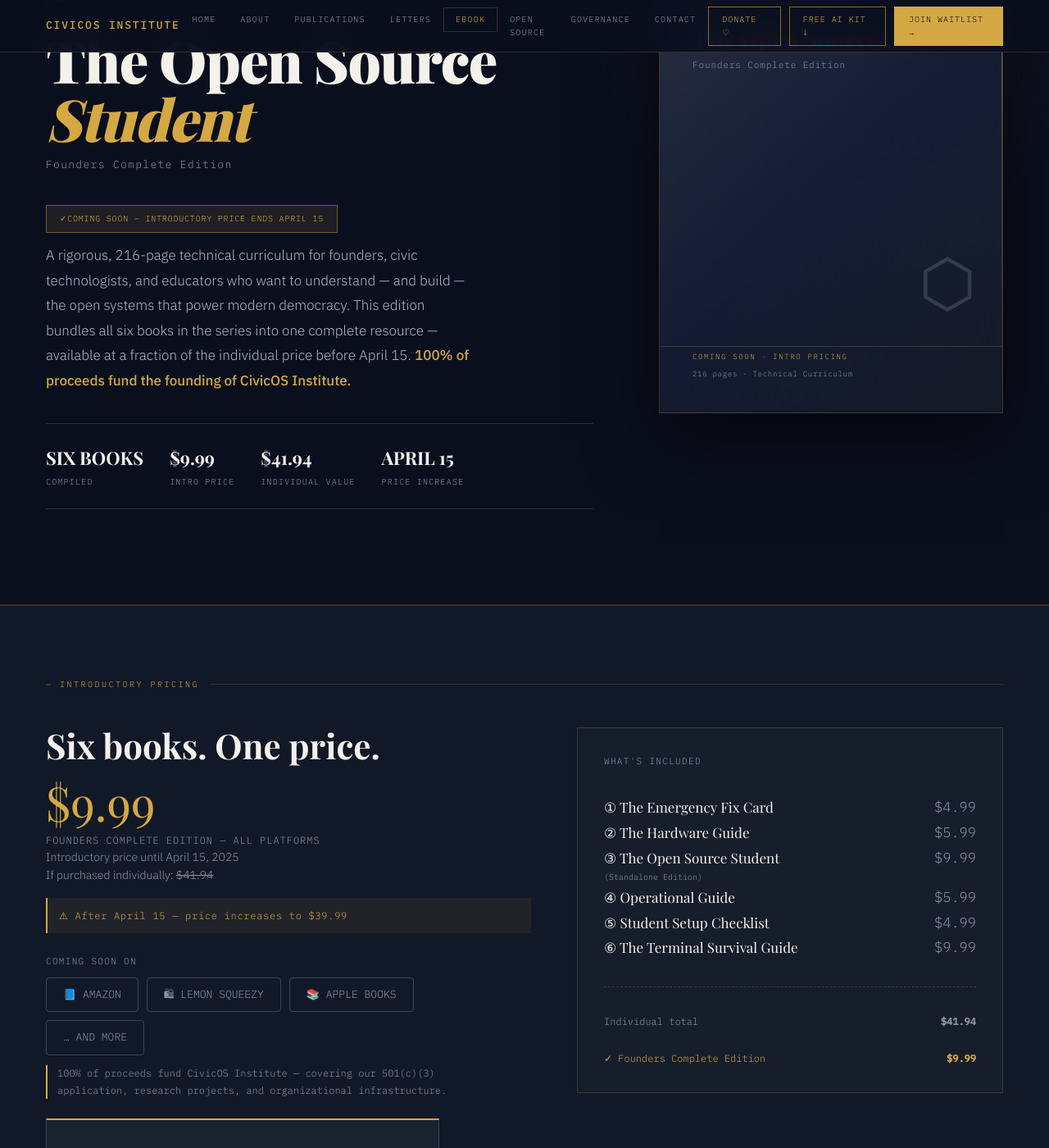
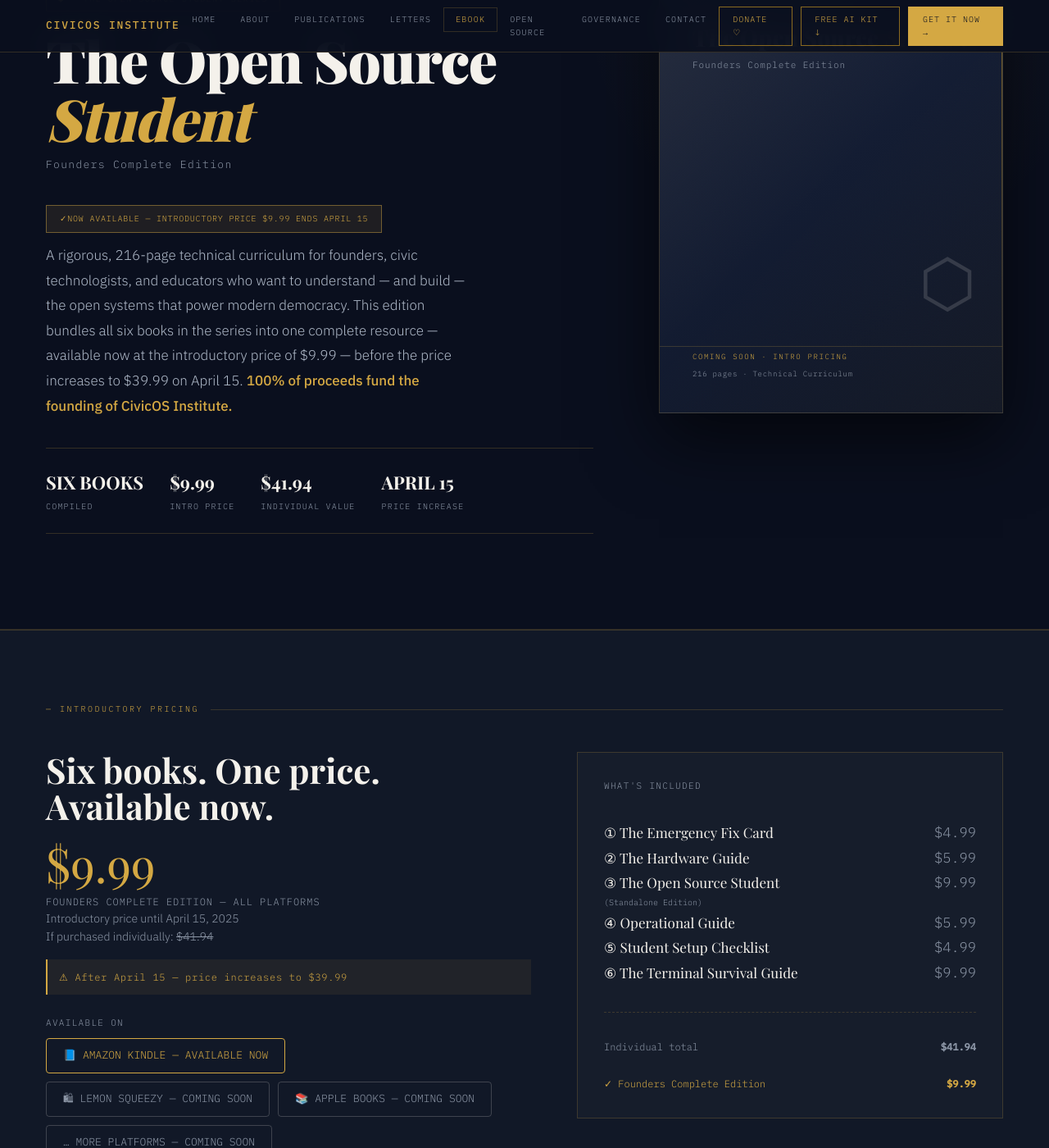
Before and after one commit to CivicOSInstitute/civicos-institute.github.io, a Jekyll site: the page built from ebook.html, in a window 1280 px wide and 1400 px high, scrolled down 216 px. Shown: the whole window at 82% size. Built offline with Jekyll 4.4.1, drawn with Linux system fonts in a browser that asks for light colours; some web fonts are replaced; some of the changed text lies outside the part shown.

Commit message:
flip ebook page live: now available on Amazon Kindle at .99 intro pricing

```diff
--- a/_includes/nav.html
+++ b/_includes/nav.html
@@ -16,6 +16,6 @@
   <div class="nav-right">
     <a href="https://www.gofundme.com/f/help-launch-the-civicos-institute" target="_blank" rel="noopener" class="btn-nav-outline">Donate ♡</a>
     <a href="{{ '/publications/' | relative_url }}" class="btn-nav-outline">Free AI Kit ↓</a>
-    <a href="{{ '/ebook/#waitlist' | relative_url }}" class="btn-nav-solid">Join Waitlist →</a>
+    <a href="https://www.amazon.com/dp/B0GQ5JM6LT" target="_blank" rel="noopener" class="btn-nav-solid">Get It Now →</a>
   </div>
 </nav>
--- a/ebook.html
+++ b/ebook.html
@@ -10,8 +10,8 @@
       <div class="ebook-series">— THE OPEN SOURCE STUDENT SERIES</div>
       <h1 class="au">The Open Source <em>Student</em></h1>
       <div class="ebook-edition au d1">Founders Complete Edition</div>
-      <div class="book-badge" style="display:inline-block;margin:10px 0 12px;background:rgba(212,168,67,0.10);border:1px solid rgba(212,168,67,0.45);color:var(--amber);font-family:var(--mono);text-transform:uppercase;letter-spacing:.08em;padding:8px 16px;">COMING SOON — INTRODUCTORY PRICE ENDS APRIL 15</div>
-      <p class="ebook-tagline au d2">A rigorous, 216-page technical curriculum for founders, civic technologists, and educators who want to understand — and build — the open systems that power modern democracy. This edition bundles all six books in the series into one complete resource — available at a fraction of the individual price before April 15. <strong style="color:var(--amber);font-weight:500;">100% of proceeds fund the founding of CivicOS Institute.</strong></p>
+      <div class="book-badge" style="display:inline-block;margin:10px 0 12px;background:rgba(212,168,67,0.10);border:1px solid rgba(212,168,67,0.45);color:var(--amber);font-family:var(--mono);text-transform:uppercase;letter-spacing:.08em;padding:8px 16px;">NOW AVAILABLE — INTRODUCTORY PRICE $9.99 ENDS APRIL 15</div>
+      <p class="ebook-tagline au d2">A rigorous, 216-page technical curriculum for founders, civic technologists, and educators who want to understand — and build — the open systems that power modern democracy. This edition bundles all six books in the series into one complete resource — available now at the introductory price of $9.99 — before the price increases to $39.99 on April 15. <strong style="color:var(--amber);font-weight:500;">100% of proceeds fund the founding of CivicOS Institute.</strong></p>
       <div class="ebook-meta-row au d3">
         <div class="emeta">
           <div class="emeta-val">SIX BOOKS</div>
@@ -52,7 +52,7 @@
     <div class="section-label">— INTRODUCTORY PRICING</div>
     <div style="display:grid;grid-template-columns:1fr 520px;gap:56px;align-items:start;" class="fi">
       <div>
-        <h2 style="font-family:var(--serif);font-size:42px;font-weight:700;line-height:1.05;margin-bottom:18px;">Six books. One price.</h2>
+        <h2 style="font-family:var(--serif);font-size:42px;font-weight:700;line-height:1.05;margin-bottom:18px;">Six books. One price. Available now.</h2>
         <div style="font-size:58px;font-family:var(--serif);line-height:1;color:var(--amber);">$9.99</div>
         <p style="font-family:var(--mono);font-size:12px;letter-spacing:.08em;text-transform:uppercase;color:var(--grey);margin-top:8px;">Founders Complete Edition — All Platforms</p>
         <p style="color:var(--grey);font-size:14px;">Introductory price until April 15, 2025</p>
@@ -60,25 +60,21 @@
         <div style="background:rgba(212,168,67,.08);border-left:2px solid var(--amber);padding:12px 14px;margin:16px 0;font-family:var(--mono);font-size:12px;color:var(--amber);letter-spacing:.06em;">⚠ After April 15 — price increases to $39.99</div>
 
         <div style="margin-top:26px;max-width:560px;">
-          <div style="font-family:var(--mono);font-size:11px;letter-spacing:.12em;text-transform:uppercase;color:var(--grey);margin-bottom:10px;">COMING SOON ON</div>
+          <div style="font-family:var(--mono);font-size:11px;letter-spacing:.12em;text-transform:uppercase;color:var(--grey);margin-bottom:10px;">AVAILABLE ON</div>
           <div style="display:flex;flex-wrap:wrap;gap:10px;">
-            <span style="background:transparent;border:1px solid rgba(244,241,235,0.2);border-radius:4px;padding:10px 20px;font-family:var(--mono);font-size:13px;text-transform:uppercase;color:#8B95A5;">📘 Amazon</span>
-            <span style="background:transparent;border:1px solid rgba(244,241,235,0.2);border-radius:4px;padding:10px 20px;font-family:var(--mono);font-size:13px;text-transform:uppercase;color:#8B95A5;">🛍 Lemon Squeezy</span>
-            <span style="background:transparent;border:1px solid rgba(244,241,235,0.2);border-radius:4px;padding:10px 20px;font-family:var(--mono);font-size:13px;text-transform:uppercase;color:#8B95A5;">📚 Apple Books</span>
-            <span style="background:transparent;border:1px solid rgba(244,241,235,0.2);border-radius:4px;padding:10px 20px;font-family:var(--mono);font-size:13px;text-transform:uppercase;color:#8B95A5;">… And more</span>
+            <span style="background:transparent;border:1px solid #D4A843;border-radius:4px;padding:10px 20px;font-family:var(--mono);font-size:13px;text-transform:uppercase;color:#D4A843;">📘 Amazon Kindle — Available Now</span>
+            <span style="background:transparent;border:1px solid rgba(244,241,235,0.2);border-radius:4px;padding:10px 20px;font-family:var(--mono);font-size:13px;text-transform:uppercase;color:#8B95A5;">🛍 Lemon Squeezy — Coming Soon</span>
+            <span style="background:transparent;border:1px solid rgba(244,241,235,0.2);border-radius:4px;padding:10px 20px;font-family:var(--mono);font-size:13px;text-transform:uppercase;color:#8B95A5;">📚 Apple Books — Coming Soon</span>
+            <span style="background:transparent;border:1px solid rgba(244,241,235,0.2);border-radius:4px;padding:10px 20px;font-family:var(--mono);font-size:13px;text-transform:uppercase;color:#8B95A5;">… More Platforms — Coming Soon</span>
           </div>
           <p style="margin-top:12px;border-left:2px solid var(--amber);padding-left:12px;font-family:var(--mono);font-size:12px;color:#8B95A5;line-height:1.7;">100% of proceeds fund CivicOS Institute — covering our 501(c)(3) application, research projects, and organizational infrastructure.</p>
         </div>
 
-        <form id="waitlist" action="https://formspree.io/f/mbdaobda" method="POST" style="margin-top:24px;background:rgba(244,241,235,0.04);border:1px solid rgba(244,241,235,0.15);border-top:2px solid #D4A843;padding:32px;max-width:480px;">
-          <h3 style="font-family:var(--serif);font-size:30px;margin:0 0 8px;">Get notified when it launches</h3>
-          <p style="font-family:var(--sans);font-size:14px;color:var(--grey);margin:0 0 16px;">Be first in line at the $9.99 introductory price. After April 15, the price increases to $39.99.</p>
-          <input type="email" name="email" required placeholder="your@email.com" style="width:100%;background:var(--navy-light);border:1px solid var(--border);color:var(--white);padding:12px;border-radius:6px;margin-bottom:10px;">
-          <input type="hidden" name="_subject" value="Ebook Waitlist Signup — The Open Source Student">
-          <input type="hidden" name="_next" value="https://civicos-institute.org/ebook-waitlist-thanks/">
-          <button type="submit" style="width:100%;padding:14px;background:#D4A843;color:#0A0F1E;border:none;font-family:var(--sans);font-weight:700;font-size:14px;cursor:pointer;">Notify Me at Launch →</button>
-          <p style="font-family:var(--mono);font-size:11px;color:var(--grey);text-align:center;margin-top:8px;">We'll only email you about this book launch. No spam.</p>
-        </form>
+        <div id="waitlist" style="margin-top:24px;background:rgba(244,241,235,0.04);border:1px solid rgba(244,241,235,0.15);border-top:2px solid #D4A843;padding:32px;max-width:480px;">
+          <a href="https://www.amazon.com/dp/B0GQ5JM6LT" target="_blank" rel="noopener" style="display:block;width:100%;padding:14px;background:#D4A843;color:#0A0F1E;text-align:center;text-decoration:none;font-family:var(--sans);font-weight:700;font-size:16px;">Get It on Amazon Kindle — $9.99 →</a>
+          <p style="font-family:var(--mono);font-size:12px;color:var(--amber);text-align:center;margin-top:10px;">⚠ Introductory price ends April 15 — increases to $39.99</p>
+          <p style="font-family:var(--mono);font-size:11px;color:var(--grey);text-align:center;margin-top:6px;">100% of proceeds fund CivicOS Institute.</p>
+        </div>
       </div>
 
       <div class="buy-box" style="background:rgba(255,255,255,.02);">
@@ -99,7 +95,7 @@
   </section>
 
   <div style="padding:16px 56px;background:var(--navy-light);border-top:1px solid var(--border);border-bottom:1px solid var(--border);display:flex;align-items:center;gap:12px;flex-wrap:wrap;">
-    <span style="font-family:var(--mono);font-size:11px;letter-spacing:0.12em;text-transform:uppercase;color:var(--amber);">LAUNCHING SOON — Amazon · Lemon Squeezy · Apple Books · And More · $9.99 Intro Price Ends April 15</span>
+    <span style="font-family:var(--mono);font-size:11px;letter-spacing:0.12em;text-transform:uppercase;color:var(--amber);">NOW ON AMAZON KINDLE — $9.99 Intro Price Ends April 15 · Lemon Squeezy · Apple Books · More Platforms Coming</span>
   </div>
 
   <!-- What's Inside -->
@@ -203,38 +199,16 @@
   </section>
 
   <!-- Bottom CTA -->
-  <script>
-    (function(){
-      const form = document.getElementById('waitlist');
-      if(!form) return;
-      form.addEventListener('submit', async function(e){
-        e.preventDefault();
-        const btn = form.querySelector('button[type="submit"]');
-        if(btn){ btn.disabled = true; btn.textContent = 'Submitting…'; }
-        try {
-          const res = await fetch(form.action, {
-            method: 'POST',
-            headers: { 'Accept': 'application/json' },
-            body: new FormData(form)
-          });
-          if(!res.ok) throw new Error('Form submission failed');
-          window.location.href = "{{ '/ebook-waitlist-thanks/' | relative_url }}";
-        } catch(err){
-          alert('Submission failed. Please try again.');
-          if(btn){ btn.disabled = false; btn.textContent = 'Notify Me at Launch →'; }
-        }
-      });
-    })();
-  </script>
+  <!-- Waitlist form removed: book is now live on Amazon Kindle. -->
 
   <div class="ebook-cta fi">
     <div>
       <h2>Ready to build <em>open</em><br>civic infrastructure?</h2>
-      <p>The Open Source Student gives you the technical foundation, strategic frameworks, and practical tools to do it right. Coming soon across all major platforms. Join the waitlist to be notified the moment it goes live.</p>
+      <p>The Open Source Student gives you the technical foundation, strategic frameworks, and practical tools to do it right. Now live on Amazon Kindle at the $9.99 introductory price through April 15.</p>
       <p style="margin-top:12px;font-family:var(--mono);font-size:11px;color:var(--amber);letter-spacing:0.06em;">◆ 100% of proceeds fund CivicOS Institute directly.</p>
     </div>
     <div class="ebook-cta-right">
-      <a href="{{ '/ebook/#waitlist' | relative_url }}" class="btn-primary" style="font-size:13px;padding:16px 32px;">Join the Waitlist →</a>
+      <a href="https://www.amazon.com/dp/B0GQ5JM6LT" target="_blank" rel="noopener" class="btn-primary" style="font-size:13px;padding:16px 32px;">Get It on Amazon Kindle — $9.99 →</a>
       <p style="font-family:var(--mono);font-size:10px;color:var(--grey);text-align:right;margin-top:8px;">Coming soon on Amazon · Lemon Squeezy · Apple Books</p>
     </div>
   </div>
```
Also changed, not shown: ebook-waitlist-thanks.md (+2 -1 lines).
